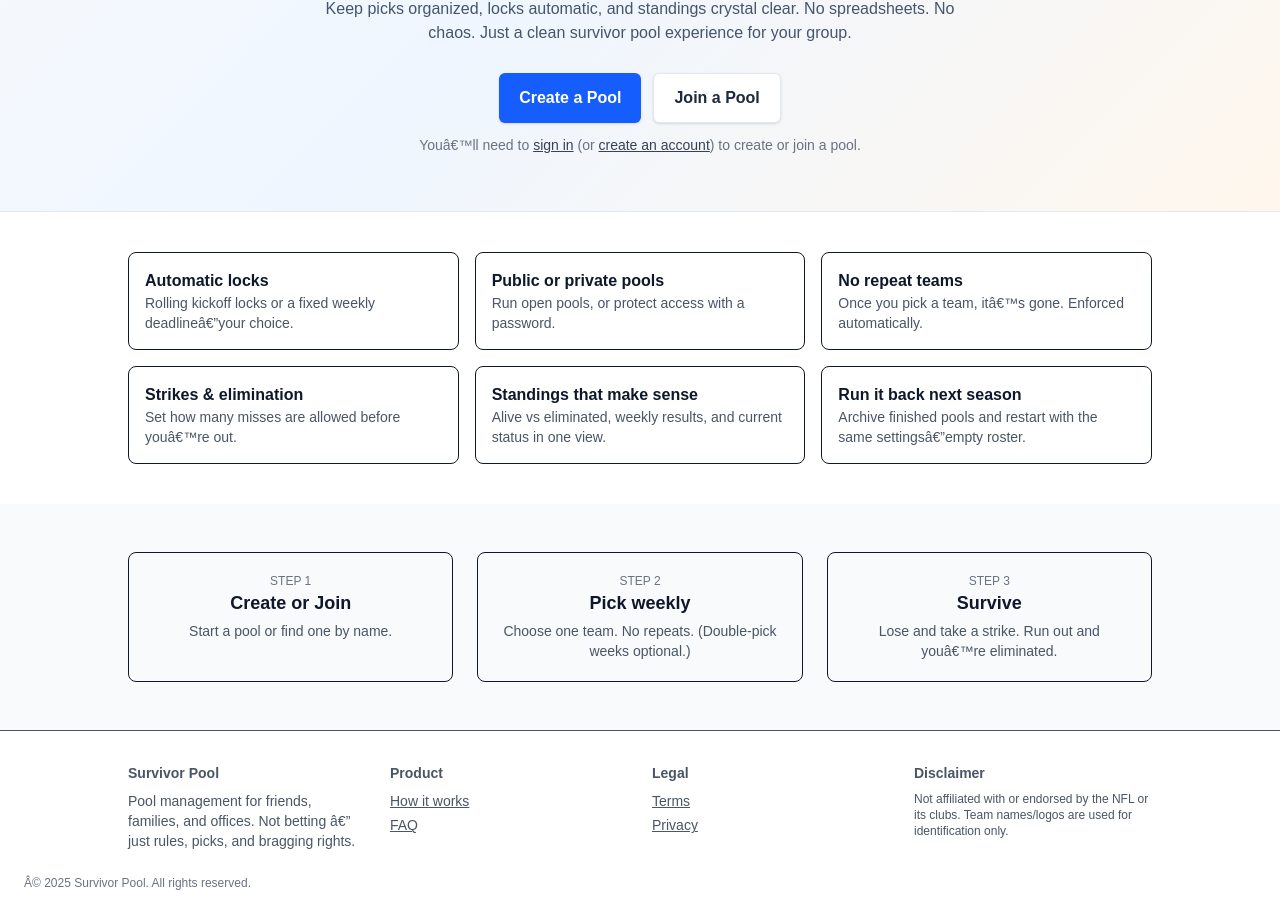
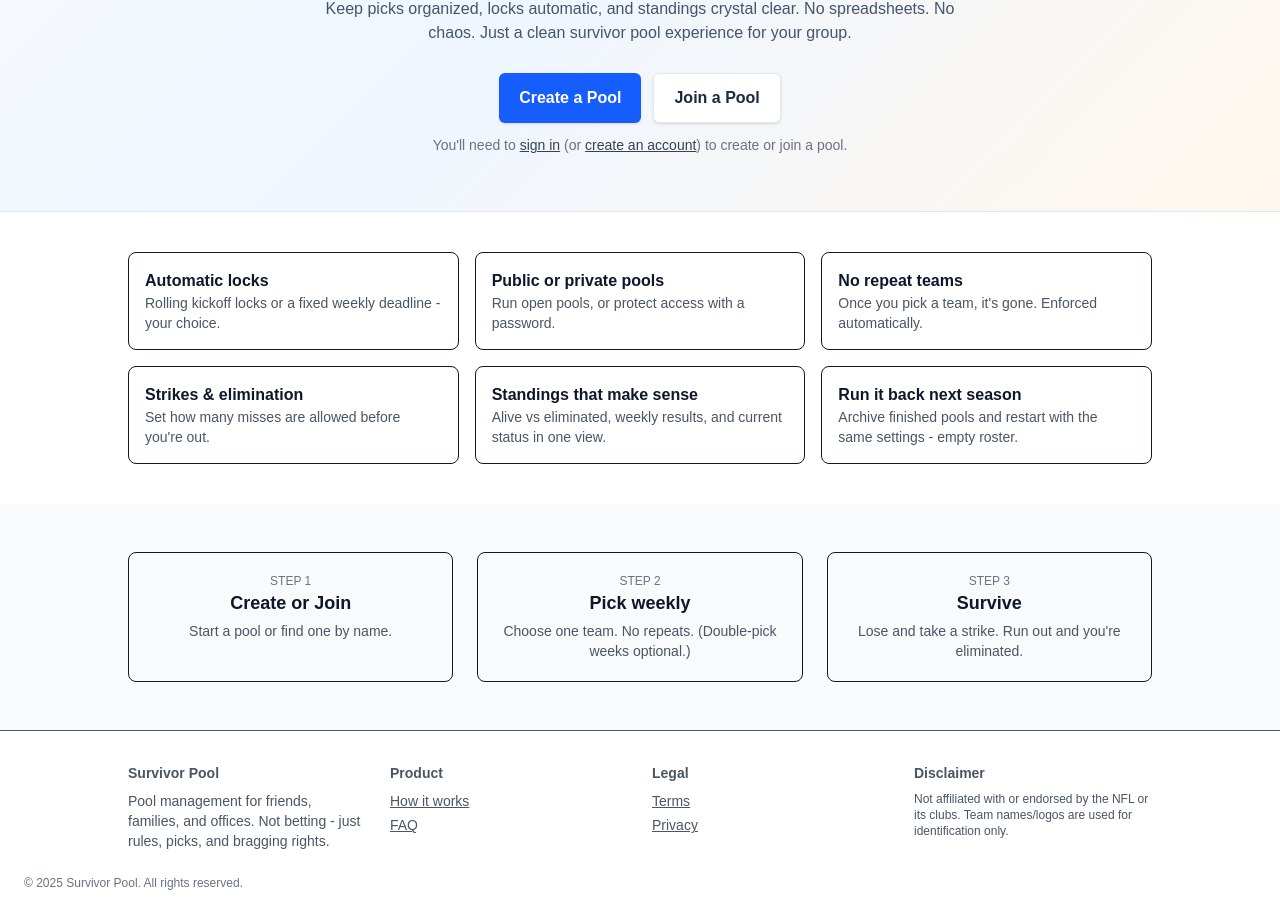
Before and after one commit to kboudrow/Boudrow-Survivor-Pool, a Next.js app: page / in a window 1280 px wide. Shown: the part 358-1281 px from the top of the page. Built offline with nearby package versions, Linux system fonts and the light colour scheme; no server answers.

Commit message:
Clean homepage text encoding

```diff
--- a/app/page.tsx
+++ b/app/page.tsx
@@ -49,7 +49,7 @@ export default function Home() {
     }
     if (ensuredUserIdRef.current === userId) return
     ensuredUserIdRef.current = userId
-    setStatus('Signed in, ensuring profileâ€¦')
+    setStatus('Signed in, ensuring profile...')
     const res = await ensureProfile()
     setStatus(res.ok ? 'Profile ready' : `Profile error: ${res.error}`)
     setMode('idle')
@@ -210,7 +210,7 @@ export default function Home() {
 
             {!isAuthed && (
               <p className="mt-3 text-sm text-gray-500">
-                Youâ€™ll need to{' '}
+                You&apos;ll need to{' '}
                 <button type="button" onClick={openSignIn} className="underline text-gray-700 hover:text-black">
                   sign in
                 </button>{' '}
@@ -227,12 +227,12 @@ export default function Home() {
         {/* FEATURES */}
         <section className="px-6 py-10 bg-white">
           <div className="mx-auto max-w-5xl grid sm:grid-cols-2 lg:grid-cols-3 gap-4">
-            <Feature title="Automatic locks" desc="Rolling kickoff locks or a fixed weekly deadlineâ€”your choice." />
+            <Feature title="Automatic locks" desc="Rolling kickoff locks or a fixed weekly deadline - your choice." />
             <Feature title="Public or private pools" desc="Run open pools, or protect access with a password." />
-            <Feature title="No repeat teams" desc="Once you pick a team, itâ€™s gone. Enforced automatically." />
-            <Feature title="Strikes & elimination" desc="Set how many misses are allowed before youâ€™re out." />
+            <Feature title="No repeat teams" desc="Once you pick a team, it's gone. Enforced automatically." />
+            <Feature title="Strikes & elimination" desc="Set how many misses are allowed before you're out." />
             <Feature title="Standings that make sense" desc="Alive vs eliminated, weekly results, and current status in one view." />
-            <Feature title="Run it back next season" desc="Archive finished pools and restart with the same settingsâ€”empty roster." />
+            <Feature title="Run it back next season" desc="Archive finished pools and restart with the same settings - empty roster." />
           </div>
         </section>
 
@@ -241,7 +241,7 @@ export default function Home() {
           <div className="mx-auto max-w-5xl grid sm:grid-cols-3 gap-6 text-center">
             <How step="1" title="Create or Join" text="Start a pool or find one by name." />
             <How step="2" title="Pick weekly" text="Choose one team. No repeats. (Double-pick weeks optional.)" />
-            <How step="3" title="Survive" text="Lose and take a strike. Run out and youâ€™re eliminated." />
+            <How step="3" title="Survive" text="Lose and take a strike. Run out and you're eliminated." />
           </div>
         </section>
 
@@ -393,7 +393,7 @@ export default function Home() {
         <div className="mx-auto max-w-5xl grid sm:grid-cols-2 lg:grid-cols-4 gap-6">
           <div>
             <div className="font-semibold mb-2">Survivor Pool</div>
-            <p>Pool management for friends, families, and offices. Not betting â€” just rules, picks, and bragging rights.</p>
+            <p>Pool management for friends, families, and offices. Not betting - just rules, picks, and bragging rights.</p>
           </div>
           <div>
             <div className="font-semibold mb-2">Product</div>
@@ -416,7 +416,7 @@ export default function Home() {
             </p>
           </div>
         </div>
-        <div className="mt-6 text-xs text-gray-500">Â© {new Date().getFullYear()} Survivor Pool. All rights reserved.</div>
+        <div className="mt-6 text-xs text-gray-500">&copy; {new Date().getFullYear()} Survivor Pool. All rights reserved.</div>
       </footer>
     </div>
   )
```
